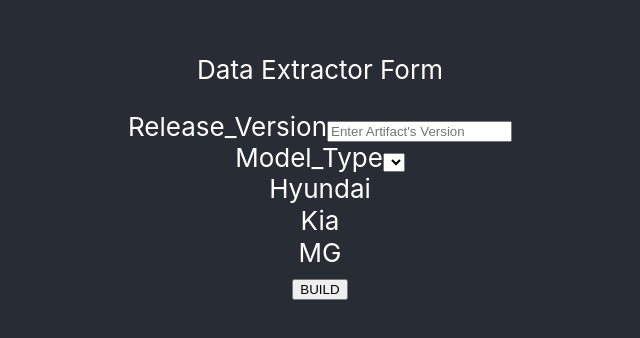
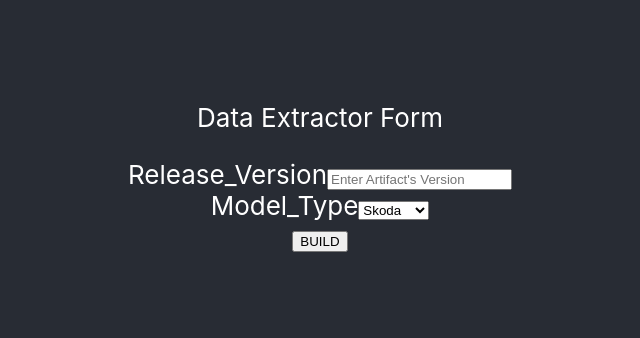
Before and after one commit to shiyamsundark/react-gh-actions-demo, a React (Create React App) app: page / in a window 1280 px wide. Shown: the part 236-574 px from the top of the page, without its empty margins (320-960 px from the left). Built offline with nearby package versions, Linux system fonts and the light colour scheme.

Commit message:
Update App.js

```diff
--- a/src/App.js
+++ b/src/App.js
@@ -15,10 +15,10 @@
          </div>
          <div>
            <label for="modeltype">Model_Type</label>
-           <select name="" id="" />
+           <select name="Model_type" id="modeltype">
+           <option value="">Skoda</option>
            <option value="">Hyundai</option>
-           <option value="">Kia</option>
-           <option value="">MG</option>
+           <option value="">Honda</option></select>
          </div>
          <a
           className="App-link"
```
